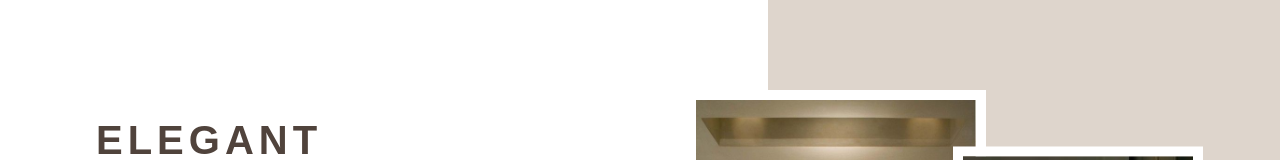
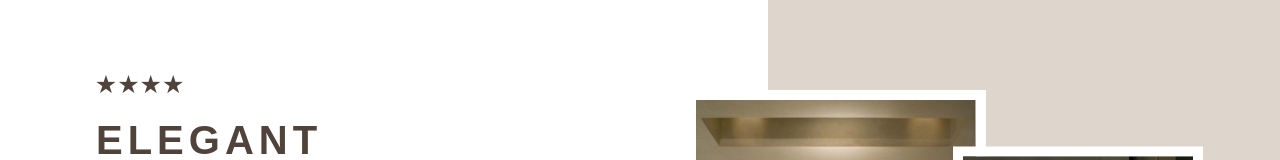
Before and after one commit to bhogalesiddhi/Prakash_Interior, a React (Create React App) app: page /hero in a window 1280 px wide. Shown: the part 122-282 px from the top of the page. Built offline with nearby package versions, Linux system fonts and the light colour scheme.

Commit message:
Hero section changes(Stars)

```diff
--- a/src/components/Hero/Hero.css
+++ b/src/components/Hero/Hero.css
@@ -42,8 +42,17 @@
 .quoteSection2 span {
   color: #50433c;
   font-size: 20px;
+
 }
 
+.stars{
+    position: absolute;
+    left: 7.4%;
+    top: 24%;
+    color: #50433c;
+    font-size: 25px;
+
+}
 .enquireButton {
   position: absolute;
   left: 7.5%;
--- a/src/components/Hero/Hero.jsx
+++ b/src/components/Hero/Hero.jsx
@@ -13,7 +13,11 @@ const Hero = () => {
     <div className='mainContainer'>
         <div className='leftSide'>
         <div className='quoteSection '>
+          <div className='stars'>
+          <span>★★★★</span>
+          </div>
             <div className='quoteSection1 quote quote1'>
+
             <span>ELEGANT</span>
             <span>INTERIORS</span>
             </div>
```
